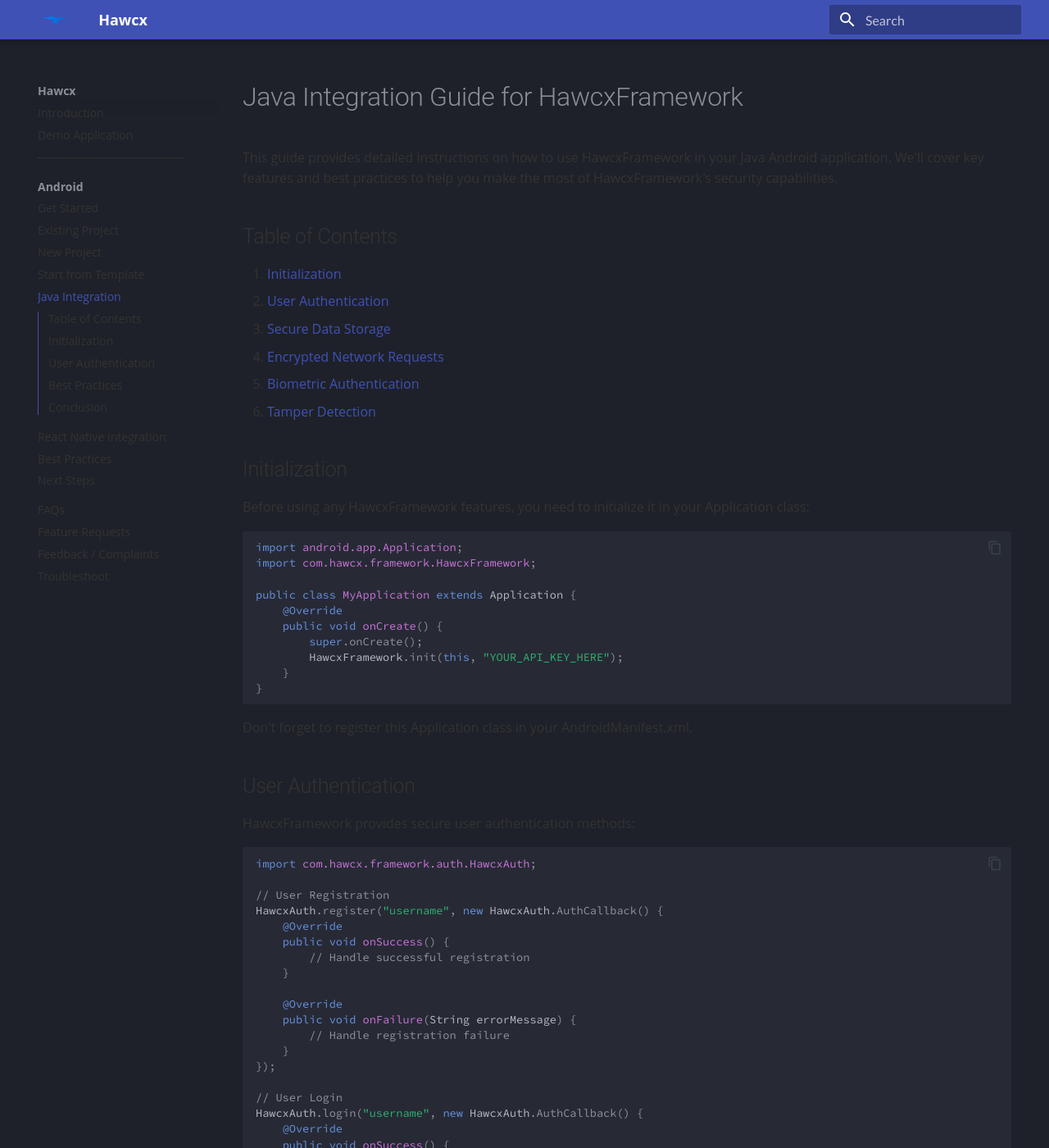
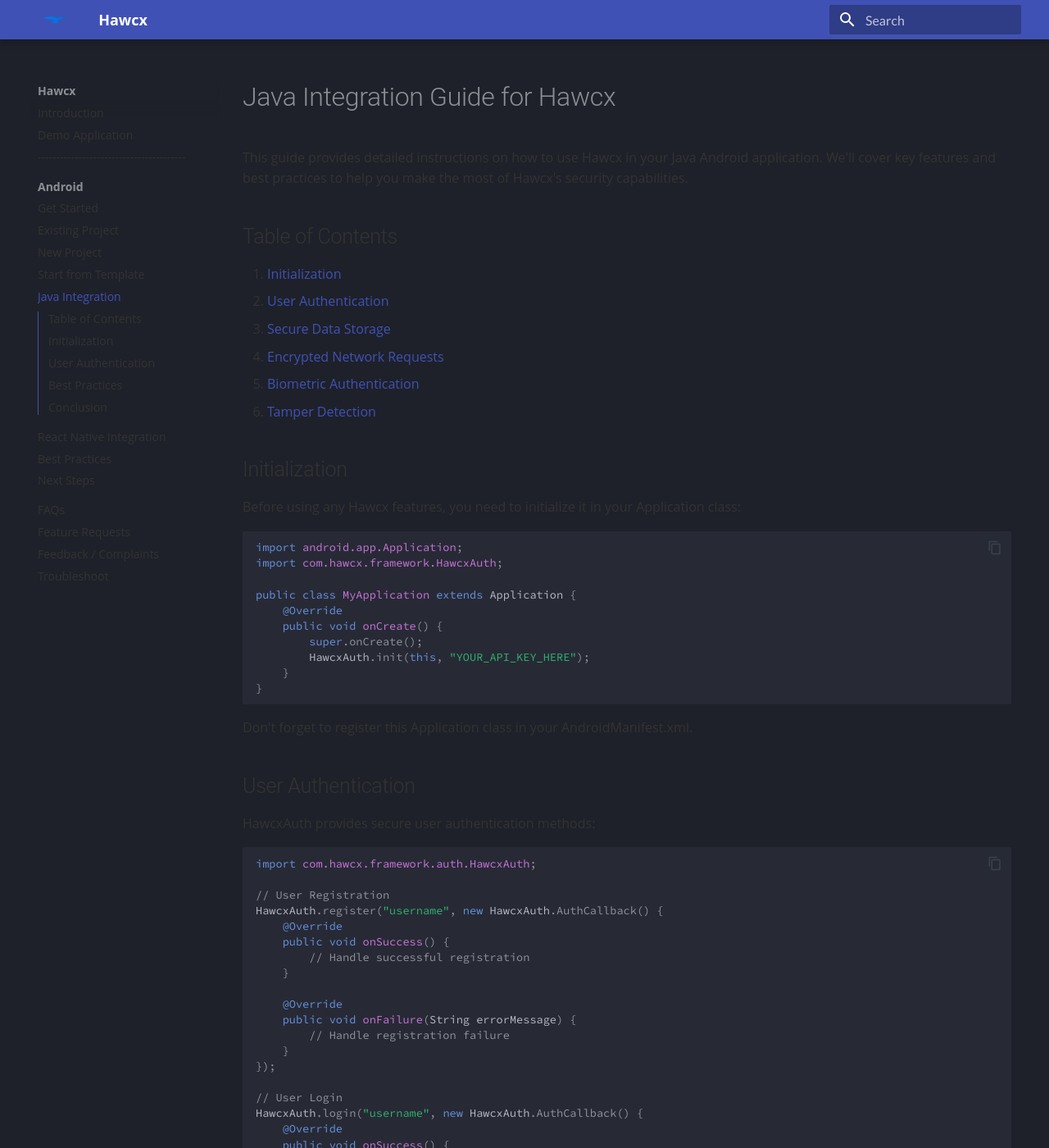
Before and after one commit to hawcx/sdk_docs, an MkDocs documentation site: the page built from docs/android/java-integration.md, in a window 1280 px wide and 1400 px high. Shown: the whole window at 82% size. Built offline with MkDocs 1.6.1 and Material for MkDocs 9.7.7, drawn with Linux system fonts in a browser that asks for light colours; some of the changed text lies outside the part shown.

Commit message:
Update java-integration.md

````diff
--- a/docs/android/java-integration.md
+++ b/docs/android/java-integration.md
@@ -1,6 +1,6 @@
-# Java Integration Guide for HawcxFramework
+# Java Integration Guide for Hawcx
 
-This guide provides detailed instructions on how to use HawcxFramework in your Java Android application. We'll cover key features and best practices to help you make the most of HawcxFramework's security capabilities.
+This guide provides detailed instructions on how to use Hawcx in your Java Android application. We'll cover key features and best practices to help you make the most of Hawcx's security capabilities.
 
 ## Table of Contents
 
@@ -13,17 +13,17 @@ This guide provides detailed instructions on how to use HawcxFramework in your J
 
 ## Initialization
 
-Before using any HawcxFramework features, you need to initialize it in your Application class:
+Before using any Hawcx features, you need to initialize it in your Application class:
 
 ```java
 import android.app.Application;
-import com.hawcx.framework.HawcxFramework;
+import com.hawcx.framework.HawcxAuth;
 
 public class MyApplication extends Application {
     @Override
     public void onCreate() {
         super.onCreate();
-        HawcxFramework.init(this, "YOUR_API_KEY_HERE");
+        HawcxAuth.init(this, "YOUR_API_KEY_HERE");
     }
 }
 ```
@@ -32,7 +32,7 @@ Don't forget to register this Application class in your AndroidManifest.xml.
 
 ## User Authentication
 
-HawcxFramework provides secure user authentication methods:
+HawcxAuth provides secure user authentication methods:
 
 ```java
 import com.hawcx.framework.auth.HawcxAuth;
@@ -68,17 +68,17 @@ HawcxAuth.login("username", new HawcxAuth.AuthCallback() {
 
 ## Best Practices
 
-1. Always initialize HawcxFramework before using any of its features.
+1. Always initialize Hawcx before using any of its features.
 2. Use strong, unique passwords for each user.
 3. Implement multi-factor authentication when possible.
-4. Regularly update HawcxFramework to the latest version.
+4. Regularly update Hawcx to the latest version.
 5. Use SecureStorage for all sensitive data.
-6. Implement proper error handling for all HawcxFramework methods.
+6. Implement proper error handling for all Hawcx methods.
 7. Use HTTPS for all network communications.
 8. Regularly check for app tampering.
 
 ## Conclusion
 
-This guide covers the basic usage of HawcxFramework in a Java Android application. For more advanced features and detailed API documentation, please refer to our [complete API reference](api-reference.md).
+This guide covers the basic usage of Hawcx in a Java Android application. For more advanced features and detailed API documentation, please refer to our [complete API reference](api-reference.md).
 
 If you encounter any issues or have questions, please check our [FAQ](../faqs.md) or contact our support team.
````
